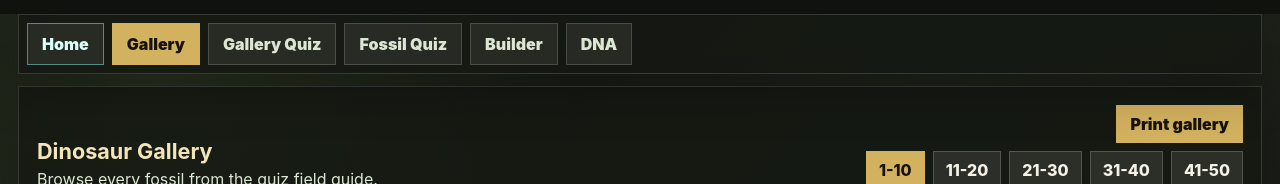
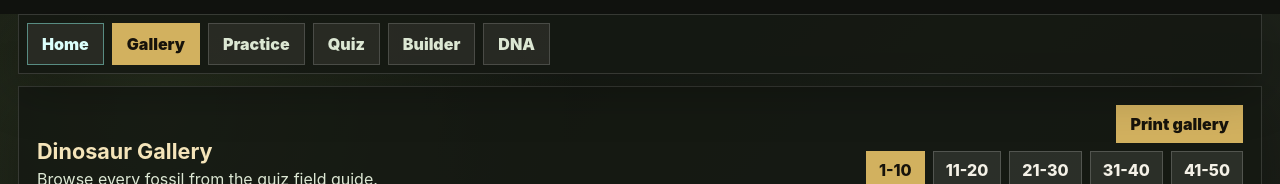
Before and after one commit to kde1/my_projects, a plain HTML site: page dino-builder/index.html in a window 1280 px wide. Both pictures are taken after a click on the button "Gallery". Shown: the top 184 px of the page. Drawn offline with Linux system fonts and the light colour scheme.

Commit message:
rename tabs

```diff
--- a/dino-builder/index.html
+++ b/dino-builder/index.html
@@ -10,8 +10,8 @@
     <nav class="app-nav" aria-label="Dino Quiz navigation">
       <button class="app-nav-button app-home-button is-active" type="button" data-nav-home aria-current="page">Home</button>
       <button class="app-nav-button" type="button" data-tab="gallery">Gallery</button>
-      <button class="app-nav-button" type="button" data-tab="galleryQuiz">Gallery Quiz</button>
-      <button class="app-nav-button" type="button" data-tab="quiz">Fossil Quiz</button>
+      <button class="app-nav-button" type="button" data-tab="galleryQuiz">Practice</button>
+      <button class="app-nav-button" type="button" data-tab="quiz">Quiz</button>
       <button class="app-nav-button" type="button" data-tab="parts">Builder</button>
       <button class="app-nav-button" type="button" data-tab="dna">DNA</button>
     </nav>
@@ -43,7 +43,7 @@
         </article>
         <article>
           <img src="assets/quiz-archaeopteryx.png" alt="">
-          <b>Fossil Quiz Challenge</b>
+          <b>Quiz Challenge</b>
         </article>
       </div>
     </section>
@@ -266,12 +266,12 @@
           <section class="gallery-shell">
             <div class="gallery-head">
               <div>
-                <h2>Dinosaur Gallery Quiz</h2>
+                <h2>Dinosaur Practice</h2>
                 <p>Tap a dinosaur to reveal its field guide card.</p>
               </div>
               <div class="gallery-tools">
                 <button class="gallery-print-button" id="galleryQuizPrint" type="button">Print subtab</button>
-                <div class="gallery-tabs" id="galleryQuizTabs" role="tablist" aria-label="Gallery Quiz pages"></div>
+                <div class="gallery-tabs" id="galleryQuizTabs" role="tablist" aria-label="Practice pages"></div>
               </div>
             </div>
             <div class="gallery-grid" id="galleryQuizGrid"></div>
--- a/dino-builder/script.js
+++ b/dino-builder/script.js
@@ -1474,7 +1474,7 @@ function renderGalleryQuizPrintPages() {
     return `
       <section class="gallery-print-page">
         <header>
-          <h2>Dinosaur Gallery Quiz</h2>
+          <h2>Dinosaur Practice</h2>
           <p>Subtab ${start + 1}-${Math.min(start + pageSize, quizItems.length)}</p>
         </header>
         <div class="gallery-print-grid">
--- a/dino-builder/styles.css
+++ b/dino-builder/styles.css
@@ -226,6 +226,8 @@ body:not(.landing-active) .landing-page {
 }
 
 .game-app {
+  display: grid;
+  grid-template-rows: minmax(0, 1fr);
   height: calc(100vh - var(--app-nav-space));
   min-height: 0;
   padding: 12px 18px 18px;
@@ -233,8 +235,9 @@ body:not(.landing-active) .landing-page {
 
 .game-shell {
   display: grid;
-  grid-template-columns: minmax(0, 1fr) 360px;
+  grid-template-columns: minmax(0, 1fr) minmax(390px, 440px);
   gap: 18px;
+  height: 100%;
   min-height: 0;
 }
 
```
